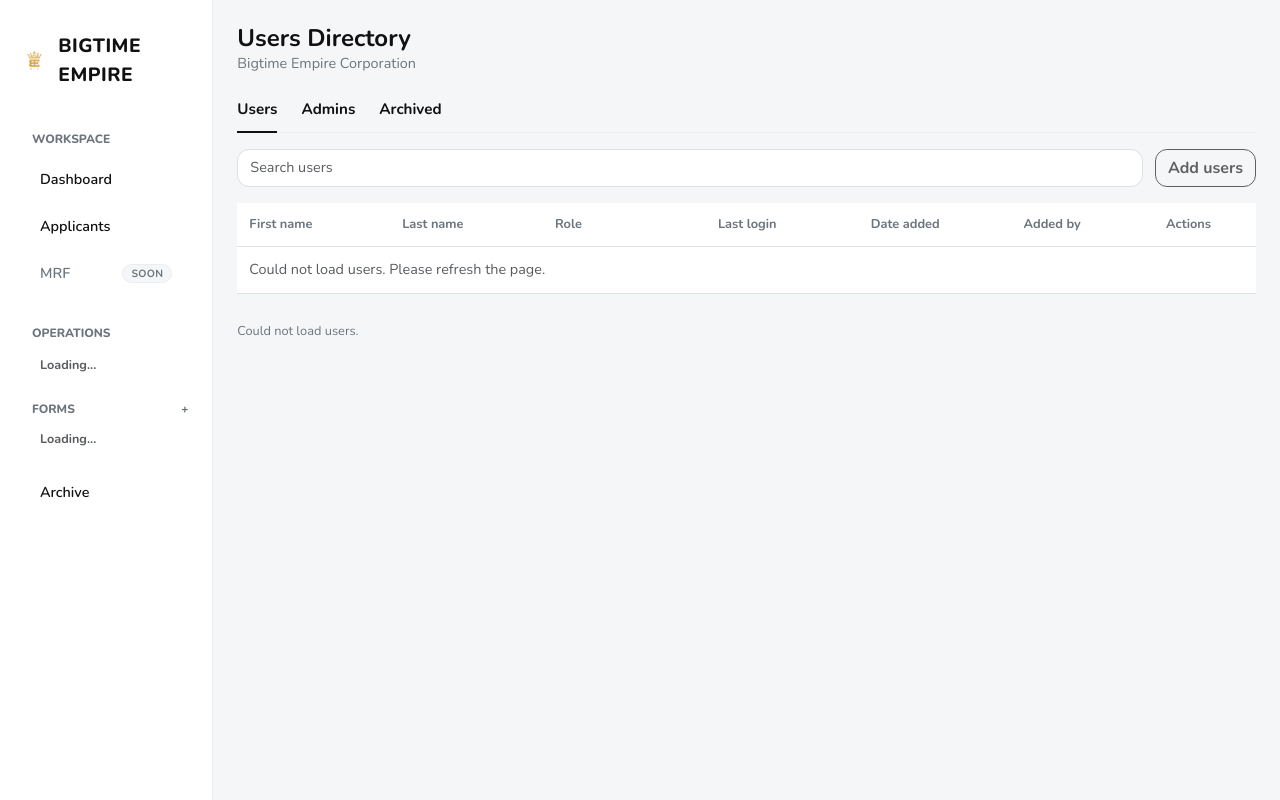
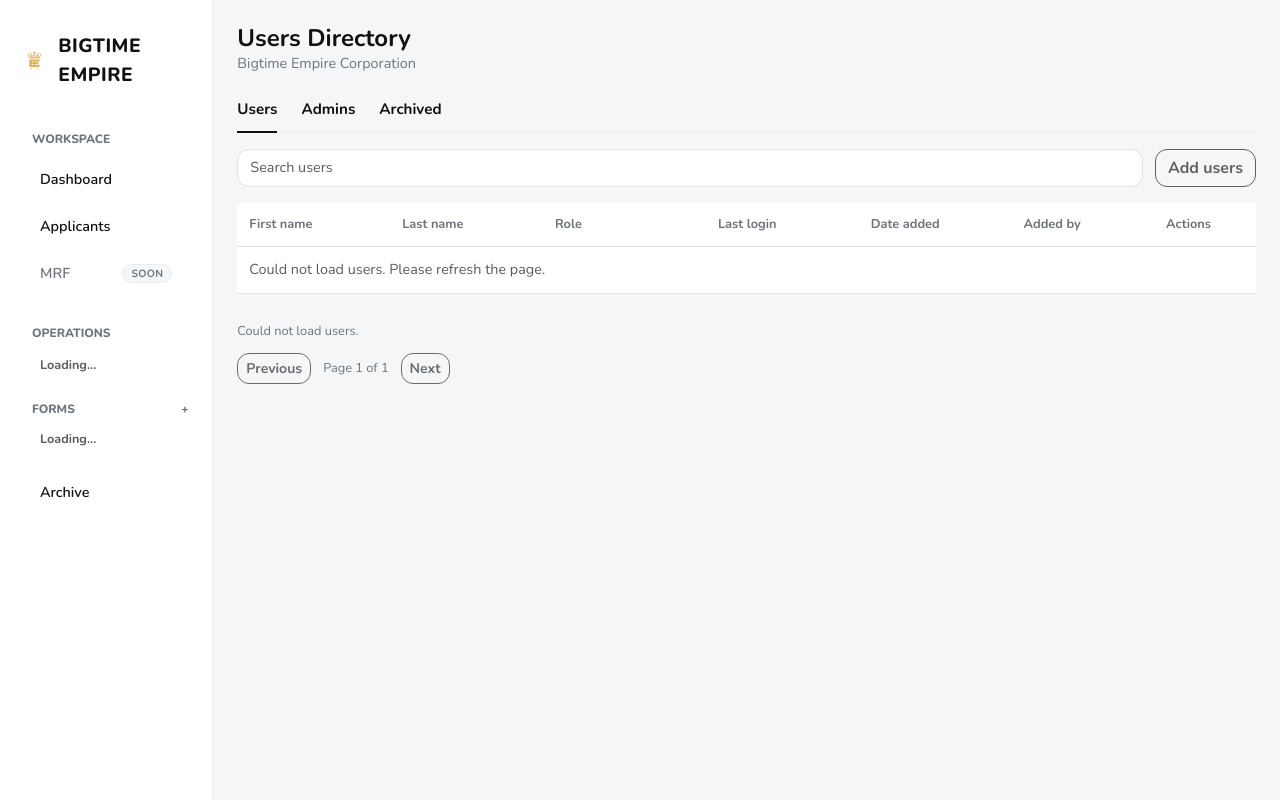
Before and after one commit to itsolutions123/bte_webapp, a FastAPI app: template app/templates/admin_users.html in a window 1280 px wide. Run offline with FastAPI, Linux system fonts and the light colour scheme; the template is opened without the code that fills it, so the values that code supplies are empty; parts of the project's set-up code (start-up, migrations or seed data) failed here and were passed over; some libraries are stand-ins or nearby versions.

Commit message:
Users page: paging wired to page and limit of GET /api/v1/admin/users (admin_users.html: Previous and Next buttons, Page X of Y label, PAGE_SIZE 25 mirrors the endpoint default, page resets to 1 on tab click and on a changed search text, buttons disabled on first and last page and on a load error). Confirmed in the browser by the user as SUPERADMIN with a temporary pagesize override (normal load, two rows per page, Previous and Next, resets on tab and search, no console errors); override removed before this commit and its removal confirmed by the user. Pager layout and wording confirmed by screenshot. Paging with 25 or more users, a page beyond the last page and paging as MANAGER not tested. Add users, Archive and Role dropdown still placeholders. Contract Call site, page-route Status and Last verified updated, search entry hash fixed to 6fb2f65; PROJECT_STATE part 10 entry and part 9 heading hash

```diff
--- a/app/templates/admin_users.html
+++ b/app/templates/admin_users.html
@@ -27,6 +27,9 @@
         .users-table th:nth-child(7) { width: 10%; }
         .users-table th { font-size: 0.8rem; color: var(--text-muted); font-weight: 700; }
         .users-shell-note { font-size: 0.8rem; color: var(--text-muted); margin-top: 0.75rem; }
+        .users-pager { display: flex; align-items: center; gap: 0.75rem; margin-top: 0.75rem; }
+        .users-pager .btn { border-radius: 12px; font-weight: 700; }
+        .users-page-label { font-size: 0.8rem; color: var(--text-muted); }
     </style>
 </head>
 <body>
@@ -69,6 +72,11 @@
                     </table>
                 </div>
                 <div class="users-shell-note" id="users-note">Loading...</div>
+                <div class="users-pager">
+                    <button type="button" class="btn btn-outline-dark btn-sm" id="users-prev" disabled>Previous</button>
+                    <span class="users-page-label" id="users-page-label">Page 1 of 1</span>
+                    <button type="button" class="btn btn-outline-dark btn-sm" id="users-next" disabled>Next</button>
+                </div>
             </main>
         </div>
     </div>
@@ -93,6 +101,17 @@
         let currentQuery = '';
         let searchTimer = null;
         const SEARCH_DELAY_MS = 300;
+        const PAGE_SIZE = 25;
+        let currentPage = 1;
+        let totalPages = 1;
+        const prevBtn = document.getElementById('users-prev');
+        const nextBtn = document.getElementById('users-next');
+        const pageLabel = document.getElementById('users-page-label');
+        const updatePager = function () {
+            pageLabel.textContent = 'Page ' + currentPage + ' of ' + totalPages;
+            prevBtn.disabled = currentPage <= 1;
+            nextBtn.disabled = currentPage >= totalPages;
+        };
         const search = document.getElementById('users-search');
         const formatDate = function (iso) {
             if (!iso) return '\u2014';
@@ -129,7 +148,7 @@
             rows.appendChild(messageRow('Loading...'));
             try {
                 const q = currentQuery;
-                let url = '/api/v1/admin/users?tab=' + encodeURIComponent(tab);
+                let url = '/api/v1/admin/users?tab=' + encodeURIComponent(tab) + '&page=' + currentPage + '&limit=' + PAGE_SIZE;
                 if (q) url += '&q=' + encodeURIComponent(q);
                 const res = await fetch(url);
                 if (!res.ok) throw new Error('HTTP ' + res.status);
@@ -159,12 +178,16 @@
                     tr.appendChild(actions);
                     rows.appendChild(tr);
                 });
-                note.textContent = 'Showing ' + body.data.length + ' of ' + body.total + ' ' + TABS[tab].noun + (q ? ' matching "' + q + '"' : '') + '. Paging, Add users and Archive are not wired yet.';
+                note.textContent = 'Showing ' + body.data.length + ' of ' + body.total + ' ' + TABS[tab].noun + (q ? ' matching "' + q + '"' : '') + '. Add users and Archive are not wired yet.';
+                totalPages = Math.max(1, Math.ceil(body.total / body.limit));
+                updatePager();
             } catch (err) {
                 if (myRequest !== requestId) return;
                 rows.textContent = '';
                 rows.appendChild(messageRow('Could not load users. Please refresh the page.'));
                 note.textContent = 'Could not load users.';
+                prevBtn.disabled = true;
+                nextBtn.disabled = true;
             }
         };
         document.querySelectorAll('.users-tab').forEach(function (el) {
@@ -172,11 +195,22 @@
                 const tab = el.dataset.tab;
                 if (!TABS[tab] || tab === currentTab) return;
                 currentTab = tab;
+                currentPage = 1;
                 document.querySelectorAll('.users-tab').forEach(function (t) {
                     t.classList.toggle('active', t === el);
                 });
                 loadUsers(tab);
             });
+        });
+        prevBtn.addEventListener('click', function () {
+            if (currentPage <= 1) return;
+            currentPage -= 1;
+            loadUsers(currentTab);
+        });
+        nextBtn.addEventListener('click', function () {
+            if (currentPage >= totalPages) return;
+            currentPage += 1;
+            loadUsers(currentTab);
         });
         search.addEventListener('input', function () {
             clearTimeout(searchTimer);
@@ -184,6 +218,7 @@
                 const q = search.value.trim();
                 if (q === currentQuery) return;
                 currentQuery = q;
+                currentPage = 1;
                 loadUsers(currentTab);
             }, SEARCH_DELAY_MS);
         });
```
Also changed, not shown: PROJECT_STATE.md (+13 -1 lines), docs/API_CONTRACT.md (+3 -3 lines).
